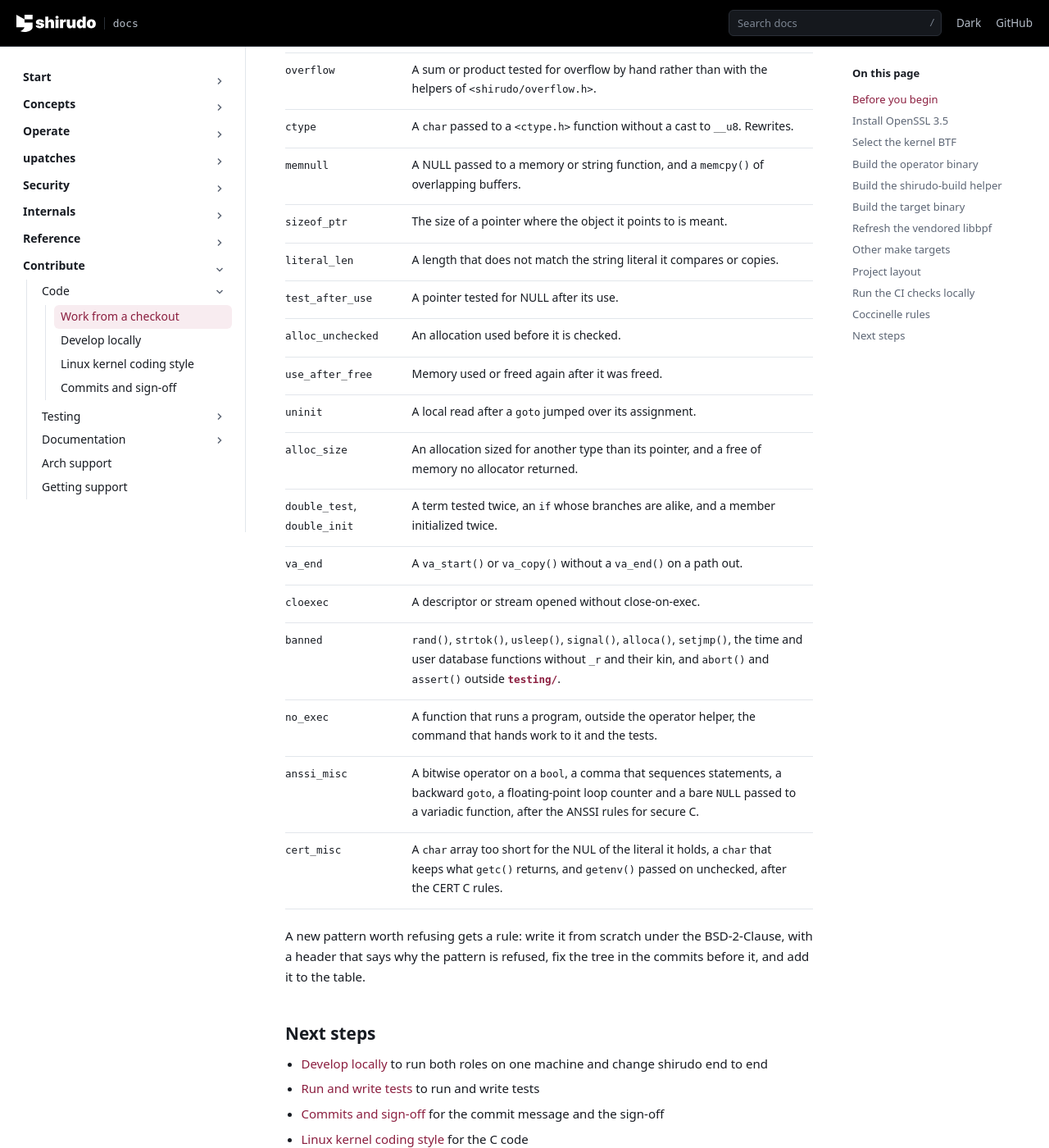
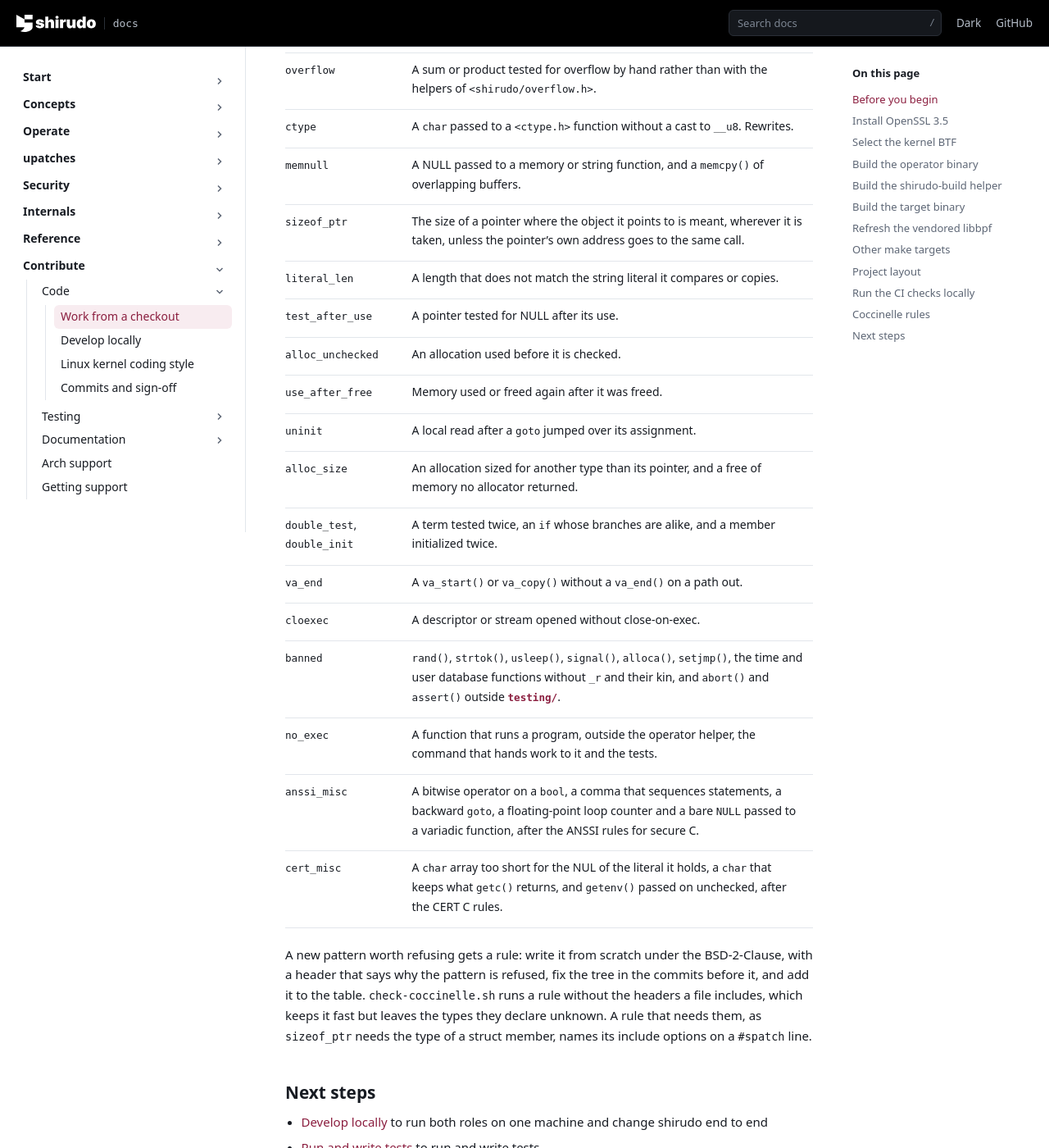
Before and after one commit to AliBashaSY/shirudo, a Sphinx documentation site: the page built from Documentation/contribute/code/developer-guide.rst, in a window 1280 px wide and 1400 px high, scrolled down 10210 px. Shown: the whole window at 82% size. Built offline with Sphinx 7.4.7, drawn with Linux system fonts in a browser that asks for light colours; pages that are not in the unit, such as notebooks, are missing from menus.

Commit message:
coccinelle: refuse sizeof of a pointer wherever it is taken
sizeof_ptr looked for sizeof(p) only as an argument of the memory,
string, allocation and I/O functions it names, and only of a plain
variable: memset(x, 0, sizeof(x)) was refused, but getrandom(p,
sizeof(p), 0), a length assigned or compared, and sizeof(x->name) of a
char * member passed. Take every sizeof of an expression of pointer
type, less a dereference or an element, whose type is the one meant,
and less a call that also gets the pointer's own address, as
memcpy(&p, src, sizeof(p)) and bpf_probe_read_kernel(&p, sizeof(p),
src) do, where the pointer is the object.

The type of a struct member comes from the header that declares it,
which check-coccinelle.sh does not read: it passes --no-includes, which
keeps a rule fast. Let a rule name its include options on a #spatch
line, and the script leave --no-includes out for that rule. sizeof_ptr
asks for the types of the headers, which costs about six seconds. The
tree has no match.

Signed-off-by: Daniel Borkmann <daniel@iogearbox.net>

```diff
--- a/Documentation/contribute/code/developer-guide.rst
+++ b/Documentation/contribute/code/developer-guide.rst
@@ -543,7 +543,9 @@ can rewrite what it finds does so with ``-D patch``:
      - A NULL passed to a memory or string function, and a
        ``memcpy()`` of overlapping buffers.
    * - ``sizeof_ptr``
-     - The size of a pointer where the object it points to is meant.
+     - The size of a pointer where the object it points to is meant,
+       wherever it is taken, unless the pointer's own address goes to
+       the same call.
    * - ``literal_len``
      - A length that does not match the string literal it compares or
        copies.
@@ -587,6 +589,10 @@ can rewrite what it finds does so with ``-D patch``:
 A new pattern worth refusing gets a rule: write it from scratch under
 the BSD-2-Clause, with a header that says why the pattern is refused,
 fix the tree in the commits before it, and add it to the table.
+``check-coccinelle.sh`` runs a rule without the headers a file
+includes, which keeps it fast but leaves the types they declare
+unknown. A rule that needs them, as ``sizeof_ptr`` needs the type of a
+struct member, names its include options on a ``#spatch`` line.
 
 Next steps
 ----------
```
Also changed, not shown: 3 other files.
